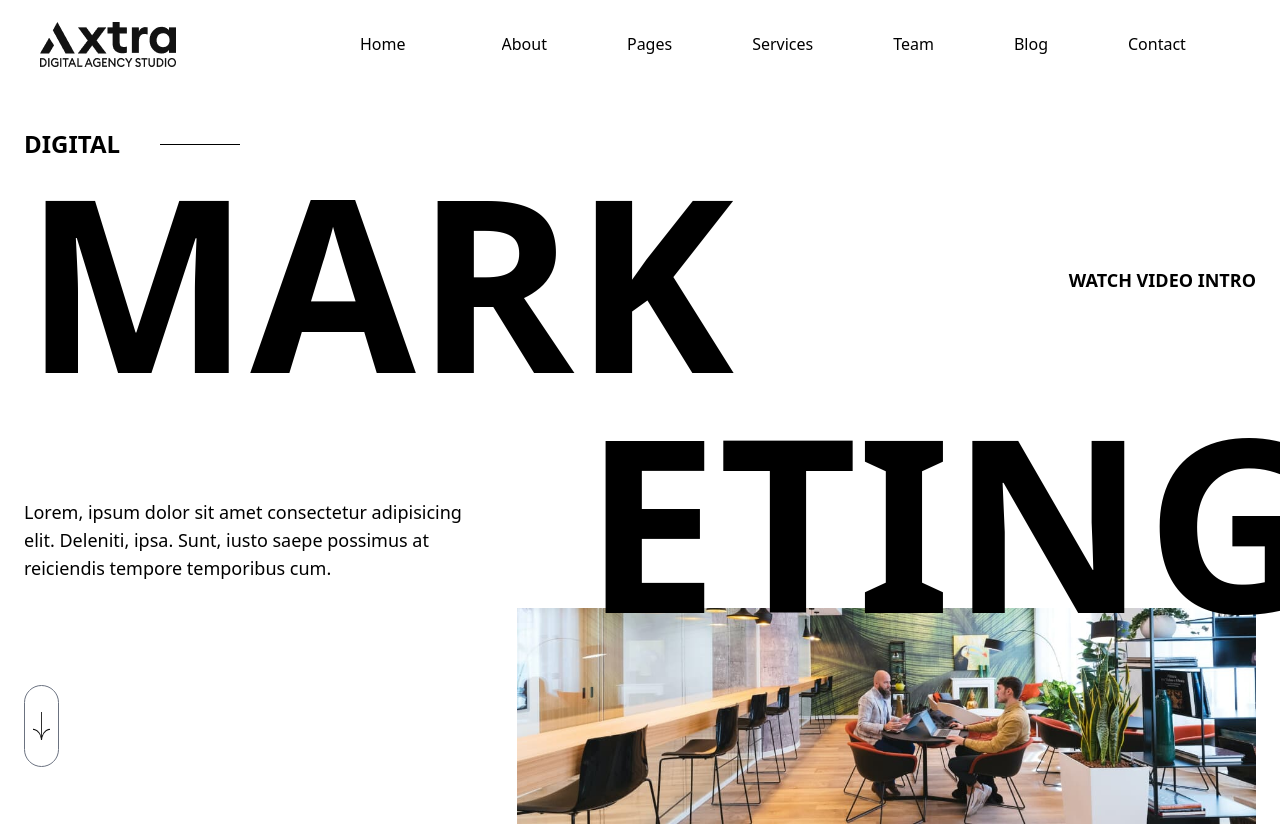
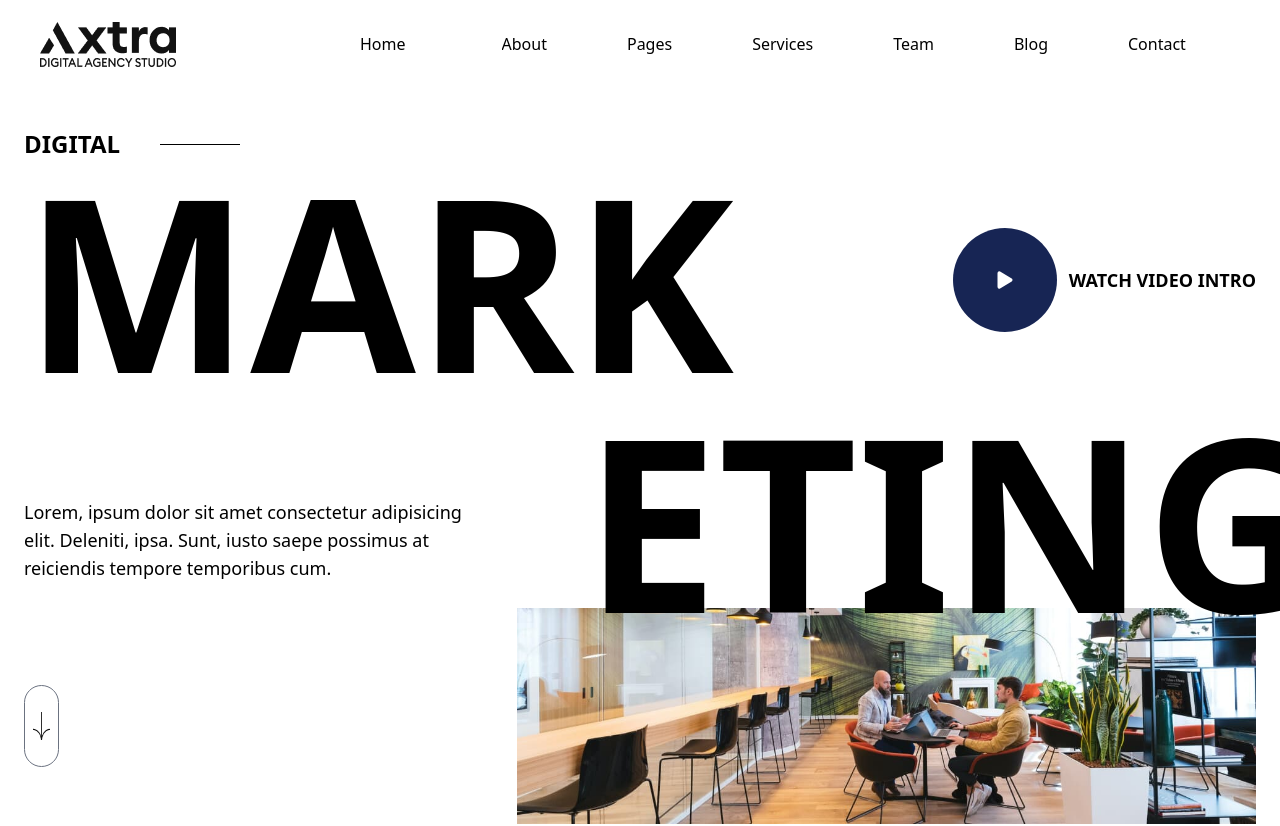
Before and after one commit to Shariful-Islam-Saju/axtra-clone, a Next.js app: page /digital-marketing in a window 1280 px wide. Shown: the top 826 px of the page. Built offline with nearby package versions, Linux system fonts and the light colour scheme.

Commit message:
video demo

```diff
--- a/src/app/digital-marketing/page.tsx
+++ b/src/app/digital-marketing/page.tsx
@@ -4,6 +4,7 @@ import arrowDown from "../../../public/arrow-down-sm.png"; // Importing arrow do
 import pic1 from "../../../public/1.jpg"; // Importing a placeholder image
 import Image from "next/image"; // Next.js optimized image component
 import { brandImage } from "@/constants/ImageConstants";
+import { IoPlay } from "react-icons/io5";
 
 const page = () => {
   return (
@@ -23,7 +24,10 @@ const page = () => {
           </h1>
 
           {/* Video intro text */}
-          <div className="col-span-5 flex justify-end text-lg uppercase font-semibold items-center">
+          <div className="col-span-5 flex justify-end text-lg uppercase  font-semibold items-center">
+            <div className=" bg-blue-950 rounded-full p-10 mx-3 ">
+              <IoPlay className="text-2xl text-white" />
+            </div>
             <span className="hidden md:block">watch video intro</span>
           </div>
 
@@ -69,7 +73,10 @@ const page = () => {
           {/* Brands Name and Logo*/}
           <div className="grid grid-cols-6  w-full gap-10 mt-16">
             {brandImage.map((img, index) => (
-              <div key={index} className="flex justify-center items-center col-span-3 md:col-span-2 lg:col-span-1">
+              <div
+                key={index}
+                className="flex justify-center items-center col-span-3 md:col-span-2 lg:col-span-1"
+              >
                 <Image src={img} alt={`brand-${index}`} />
               </div>
             ))}
```
